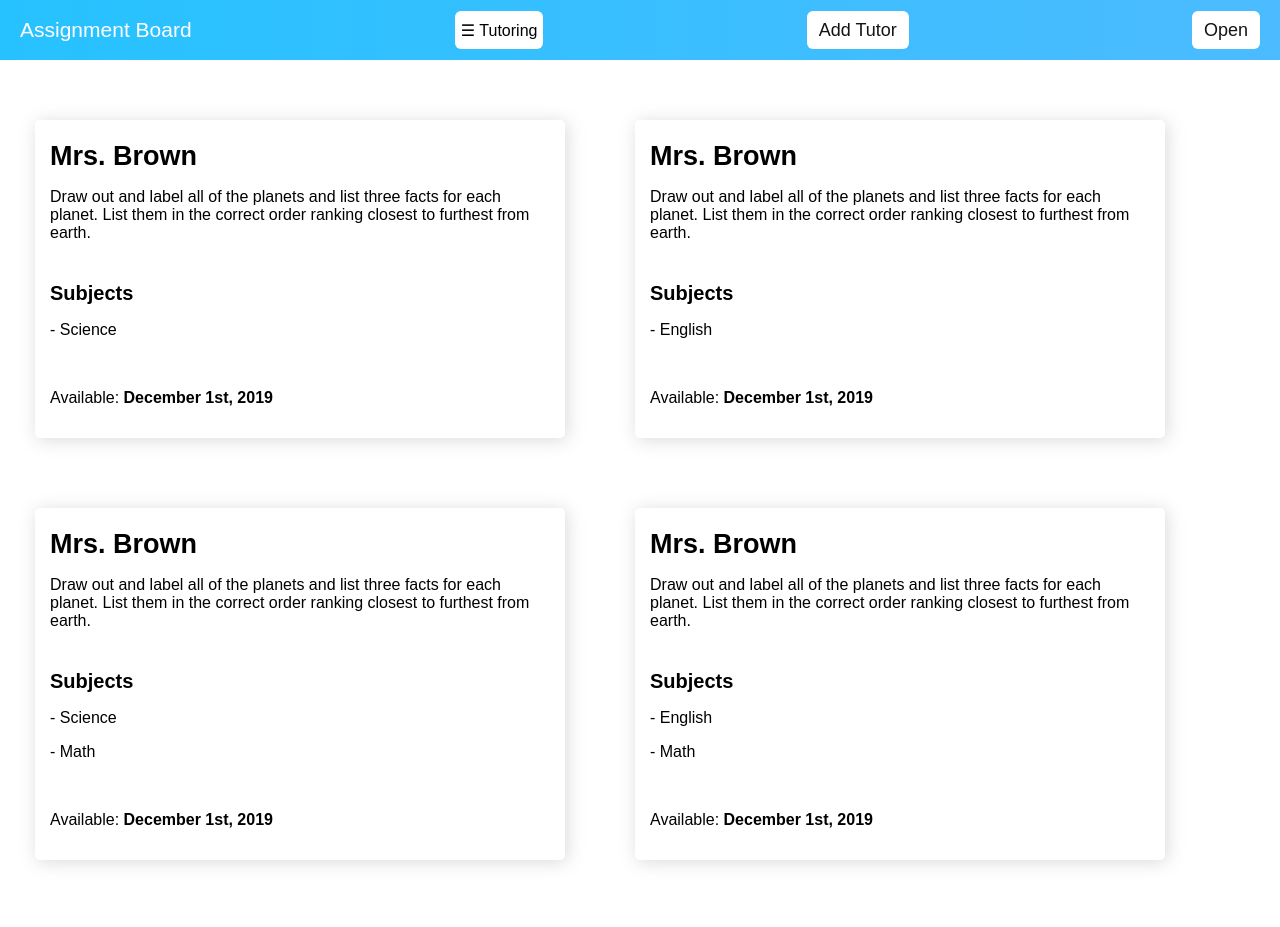
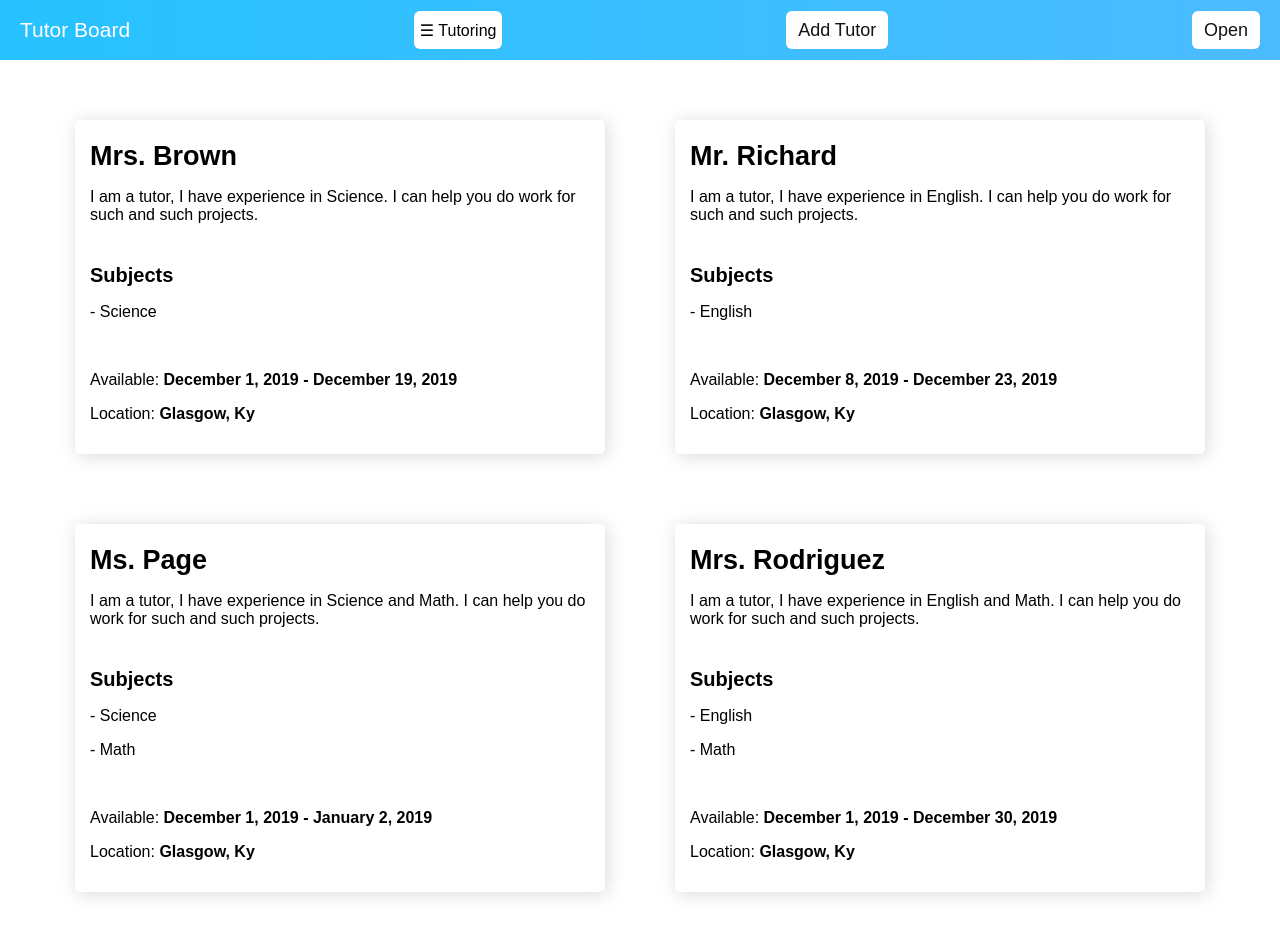
Before and after one commit to scott1hurt/AssignmentBoard, a React (Create React App) app: page / in a window 1280 px wide. Before the commit the page ends 895 px from the top, so only its background shows below. Built offline with nearby package versions, Linux system fonts and the light colour scheme; a web font is replaced by a local one.

Commit message:
Touched up sidebar

```diff
--- a/src/Components/Navbar/Navbar.js
+++ b/src/Components/Navbar/Navbar.js
@@ -5,7 +5,7 @@ class Navbar extends Component {
   render() {
     return (
       <div className="navbar">
-        <p className='navbar-header'>Assignment Board</p>
+        <p className='navbar-header'>Tutor Board</p>
         {/* DropDown Menu */}
         <div className='dropdown'>
           <button className='dropbtn'>☰ Tutoring</button>
--- a/src/Components/Sidebar/Sidebar.css
+++ b/src/Components/Sidebar/Sidebar.css
@@ -1,5 +1,6 @@
 .o-sidebar {
   position: absolute;
+  text-align: center;
   height: 100%;
   width: 55%;
   max-width: 350px;
@@ -24,9 +25,7 @@
   justify-content: space-between;
   flex-direction: column;
   width: 85%;
-  max-width: 1000px;
-  height: 75px;
-  margin: px auto;
+  margin: 0 auto;
   text-align: center;
 }
 
@@ -38,10 +37,8 @@
   cursor: pointer;
   transition: all 0.35s;
   color: white;
-  margin-left: 70px;
+  margin: 0 auto;
   margin-top: 35px;
-
-
 }
 
 .switcherSwitch:hover {
@@ -49,7 +46,12 @@
 }
 
 img {
-  height: 100px;
-  width: 100px;
-  margin-left:100px;
+  height: 125px;
+  width: 125px;
+  margin-top: 25px;
 }
+
+.heading {
+  color: rgb(160, 160, 160);
+  font-size: 35px;
+}
--- a/src/Components/Sidebar/index.js
+++ b/src/Components/Sidebar/index.js
@@ -9,9 +9,10 @@ class Sidebar extends Component {
 
     return (
       <div className={classes}>
-        <img src={image}></img>
+        <img src={image} alt='img'></img>
+        <p className='heading'>Tutor Board</p>
         <div className='switcherMain'>
-        <p className='switcherSwitch' onClick={() => this.props.subjectFilter("All")}>All</p>
+          <p className='switcherSwitch' onClick={() => this.props.subjectFilter("All")}>All</p>
           <p className='switcherSwitch' onClick={() => this.props.subjectFilter("Math")}>Math</p>
           <p className='switcherSwitch' onClick={() => this.props.subjectFilter("English")}>English</p>
           <p className='switcherSwitch' onClick={() => this.props.subjectFilter("Science")}>Science</p>
--- a/src/Components/Tutor/Tutor.js
+++ b/src/Components/Tutor/Tutor.js
@@ -1,7 +1,7 @@
 import React from 'react'
 import './Tutor.css'
 
-function Assignment({ name, description, dateAvailable, dateDue, subjects }) {
+function Assignment({ name, description, dateAvailable, subjects, location }) {
   return (
     <div className="main">
       <p className="name"><b>{name}</b></p>
@@ -15,6 +15,8 @@ function Assignment({ name, description, dateAvailable, dateDue, subjects }) {
       }
       <br />
       <p className="date">Available: <b>{dateAvailable}</b></p>
+      <p className="date">Location: <b>{location}</b></p>
+
     </div>
   )
 }
--- a/src/Components/TutorContainer/TutorContainer.css
+++ b/src/Components/TutorContainer/TutorContainer.css
@@ -1,6 +1,7 @@
 .assignmentsContainer {
   display: flex;
   flex-wrap: wrap;
+  justify-content: center;
 }
 
 .requirements {
--- a/src/Components/TutorContainer/TutorContainer.js
+++ b/src/Components/TutorContainer/TutorContainer.js
@@ -14,6 +14,7 @@ class TutorContainer extends Component {
           description={tutor.description}
           subjects={tutor.subjects}
           dateAvailable={tutor.dateAvailable}
+          location={tutor.location}
         />
       ))
     )
--- a/src/Screens/Homescreen/Homescreen.js
+++ b/src/Screens/Homescreen/Homescreen.js
@@ -2,7 +2,7 @@ import React, { Component } from 'react'
 import Navbar from '../../Components/Navbar/Navbar'
 import tutors from '../../tutors'
 import AddAssignmentForm from '../../Components/AddTutorForm/AddTutorForm';
-import AssignmentsContainer from '../../Components/TutorContainer/TutorContainer'
+import TutorContainer from '../../Components/TutorContainer/TutorContainer'
 import Sidebar from '../../Components/Sidebar/'
 import Backdrop from '../../Components/Backdrop'
 
@@ -64,7 +64,7 @@ class Homescreen extends Component {
     return (
       <div>
         <Navbar formToggle={this.onToggleForm} sidebarToggle={this.toggleSidebar}/>
-        <AssignmentsContainer tutors={this.state.allTutors}/>
+        <TutorContainer tutors={this.state.allTutors}/>
         {(this.state.formHidden ? null : <AddAssignmentForm formHandler={this.onToggleForm}/>)}
         <Sidebar class={this.state.sidebarHidden} subjectFilter={this.subjectFilter} />
         {(this.state.sidebarHidden) ? null : <Backdrop sidebarToggle={this.toggleSidebar} class={this.state.sidebarHidden}/>}
--- a/src/tutors.js
+++ b/src/tutors.js
@@ -3,33 +3,33 @@ const tutors = [
     name: "Mrs. Brown",
     gender: "Male",
     location: "Glasgow, Ky",
-    description: "Draw out and label all of the planets and list three facts for each planet. List them in the correct order ranking closest to furthest from earth.",
+    description: "I am a tutor, I have experience in Science. I can help you do work for such and such projects.",
     subjects: ["Science"],
-    dateAvailable: "December 1st, 2019",
+    dateAvailable: "December 1, 2019 - December 19, 2019",
   },
   {
-    name: "Mrs. Brown",
+    name: "Mr. Richard",
     gender: "Male",
     location: "Glasgow, Ky",
-    description: "Draw out and label all of the planets and list three facts for each planet. List them in the correct order ranking closest to furthest from earth.",
+    description: "I am a tutor, I have experience in English. I can help you do work for such and such projects.",
     subjects: ["English"],
-    dateAvailable: "December 1st, 2019",
+    dateAvailable: "December 8, 2019 - December 23, 2019",
   },
   {
-    name: "Mrs. Brown",
+    name: "Ms. Page",
     gender: "Male",
     location: "Glasgow, Ky",
-    description: "Draw out and label all of the planets and list three facts for each planet. List them in the correct order ranking closest to furthest from earth.",
+    description: "I am a tutor, I have experience in Science and Math. I can help you do work for such and such projects.",
     subjects: ["Science", "Math"],
-    dateAvailable: "December 1st, 2019",
+    dateAvailable: "December 1, 2019 - January 2, 2019",
   },
   {
-    name: "Mrs. Brown",
+    name: "Mrs. Rodriguez",
     gender: "Male",
     location: "Glasgow, Ky",
-    description: "Draw out and label all of the planets and list three facts for each planet. List them in the correct order ranking closest to furthest from earth.",
+    description: "I am a tutor, I have experience in English and Math. I can help you do work for such and such projects.",
     subjects: ["English", "Math"],
-    dateAvailable: "December 1st, 2019",
+    dateAvailable: "December 1, 2019 - December 30, 2019",
   },
 ]
 
```
Also changed, not shown: src/logo/tutor_img.png.
